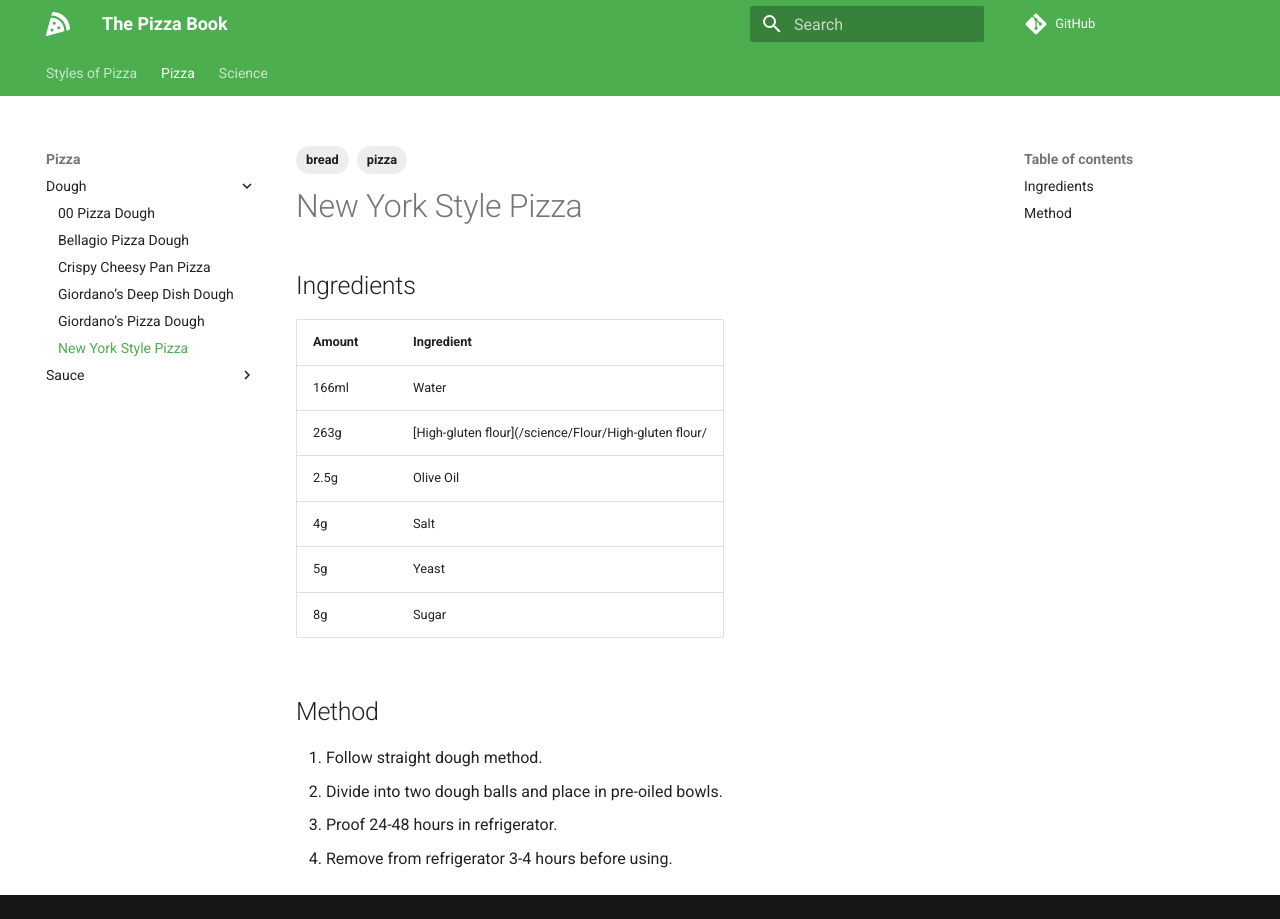
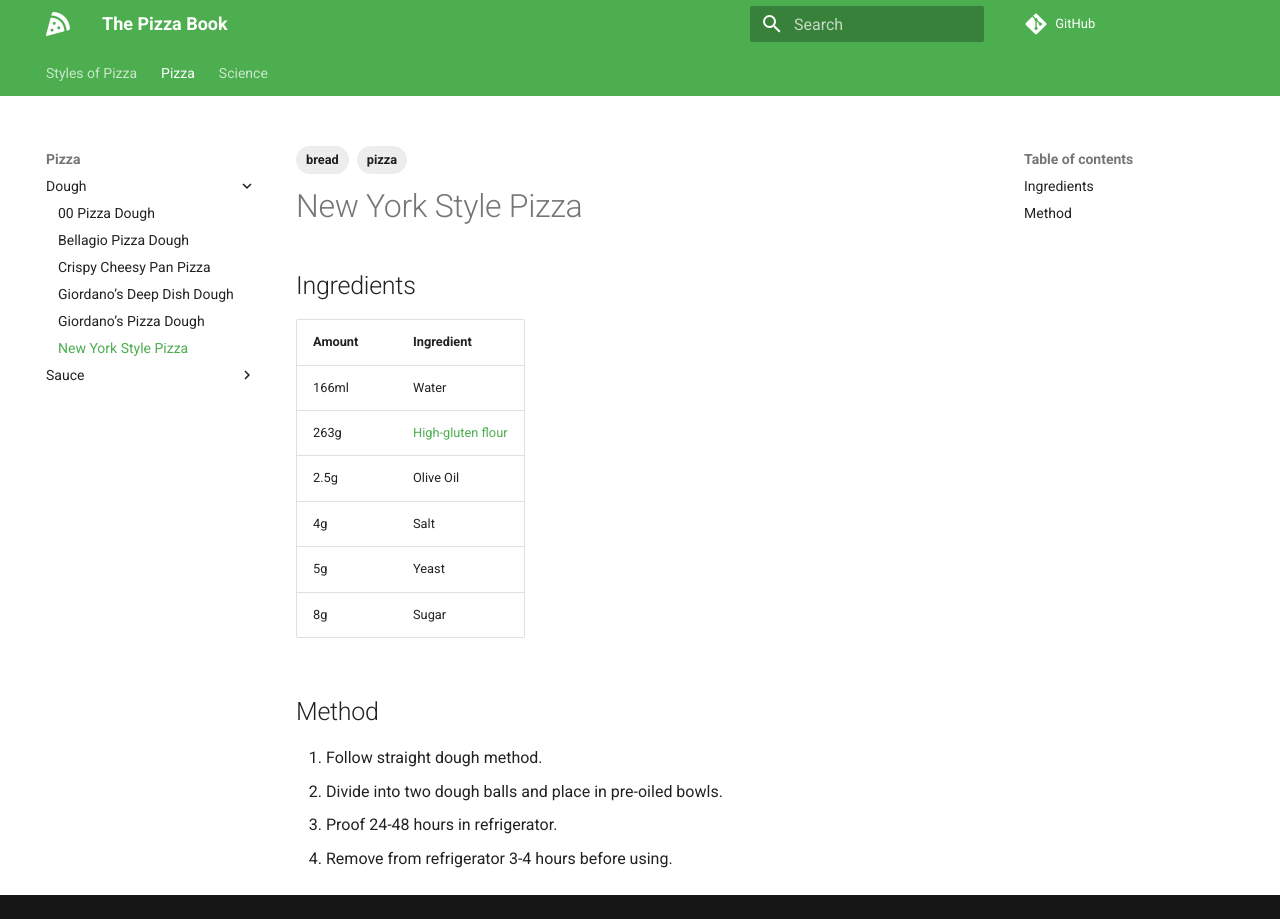
Before and after one commit to timschieck/pizza, an MkDocs documentation site: the page built from docs/pizza/Dough/New York Style Pizza.md, in a window 1280 px wide. Built offline with MkDocs 1.6.1 and Material for MkDocs 9.7.7, drawn with Linux system fonts in a browser that asks for light colours; comment, search, counter and statistics services are not loaded.

Commit message:
Fixed new york dough

```diff
--- a/docs/pizza/Dough/New York Style Pizza.md
+++ b/docs/pizza/Dough/New York Style Pizza.md
@@ -5,14 +5,14 @@ tags:
 source: Tom Lehmann
 ---
 ## Ingredients
-| Amount | Ingredient                                            |
-| ------ | ----------------------------------------------------- |
-| 166ml  | Water                                                 |
-| 263g   | [High-gluten flour](/science/Flour/High-gluten flour/ |
-| 2.5g   | Olive Oil                                             |
-| 4g     | Salt                                                  |
-| 5g     | Yeast                                                 |
-| 8g     | Sugar                                                 |
+| Amount | Ingredient                                             |
+| ------ | ------------------------------------------------------ |
+| 166ml  | Water                                                  |
+| 263g   | [High-gluten flour](/science/Flour/High-gluten flour/) |
+| 2.5g   | Olive Oil                                              |
+| 4g     | Salt                                                   |
+| 5g     | Yeast                                                  |
+| 8g     | Sugar                                                  |
 
 ## Method
 1. Follow straight dough method.
```
